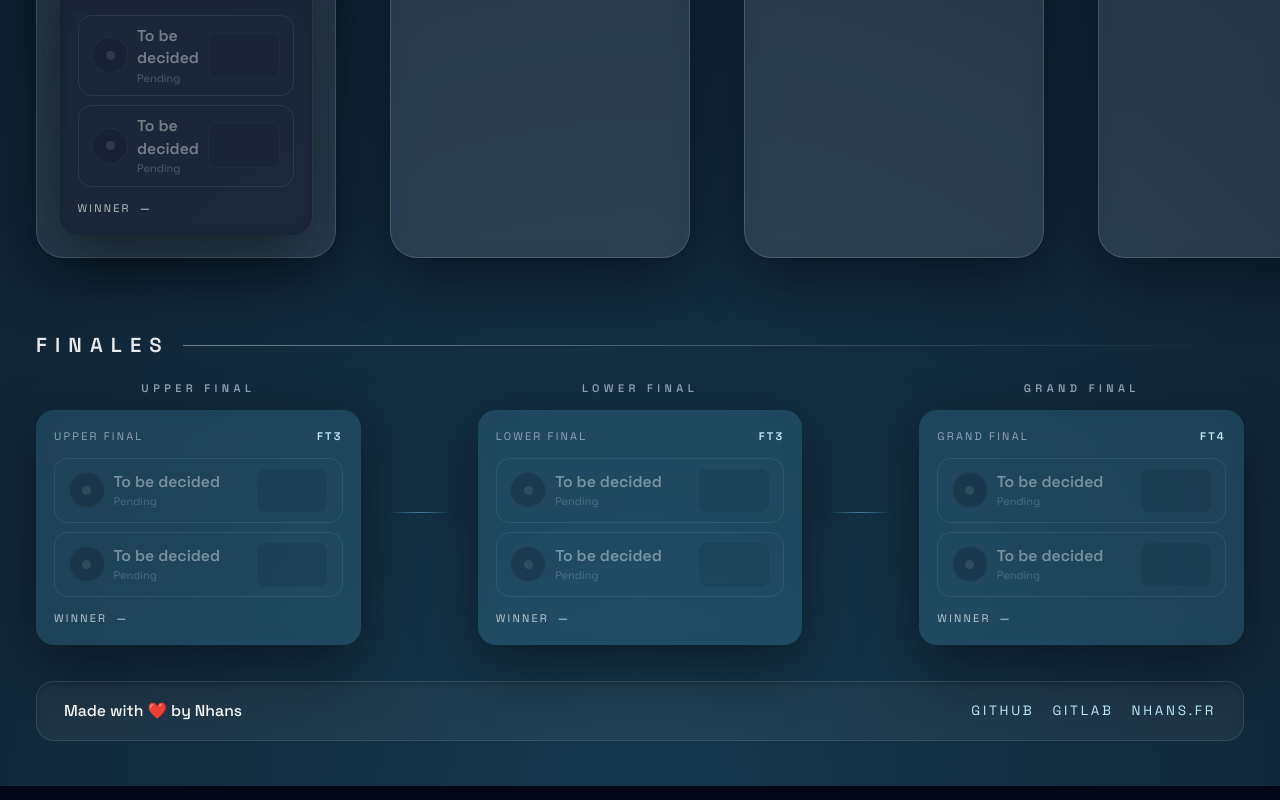
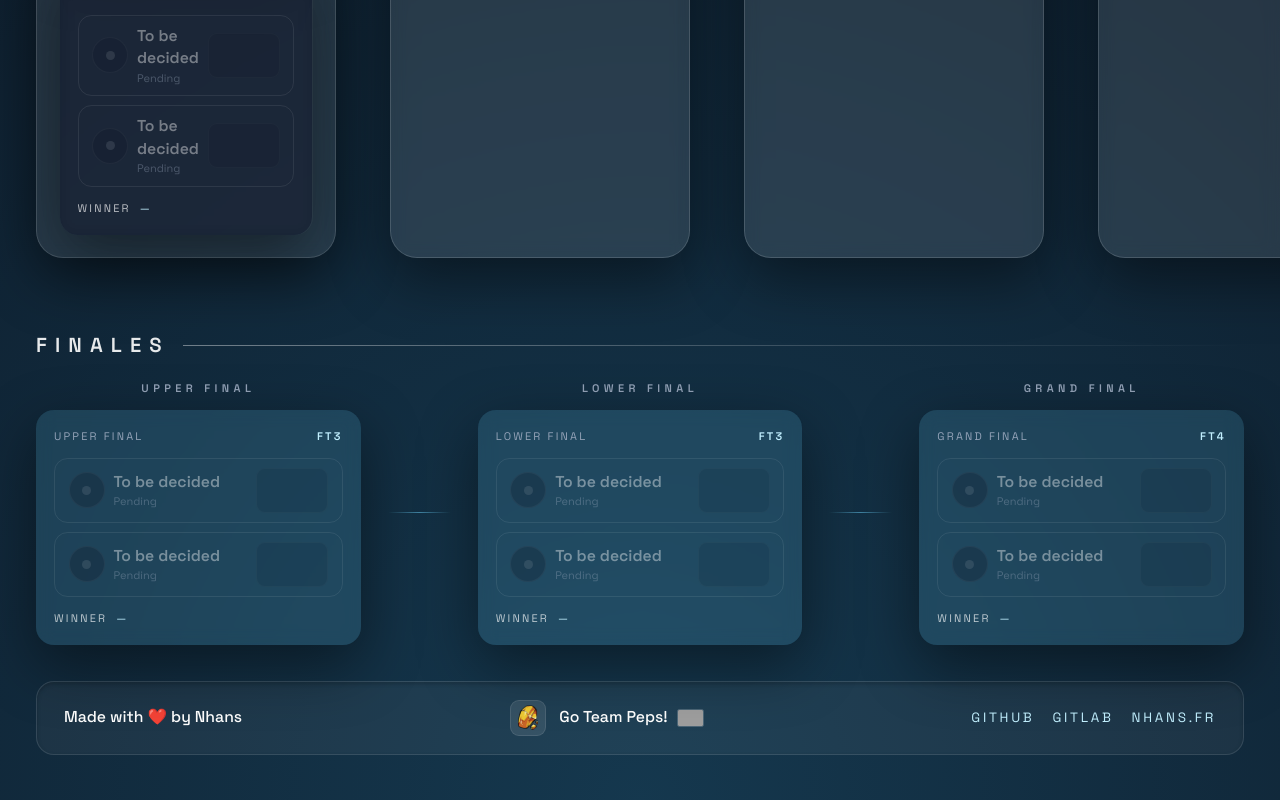
Before and after one commit to nhansds/owcsBracket, a Nuxt app: page / in a window 1280 px wide. Shown: the part 3036-3836 px from the top of the page. Built offline with nearby package versions, Linux system fonts and the light colour scheme; grey boxes are pictures that could not be loaded.

Commit message:
Add Team Peps logo and slogan to footer for enhanced branding

```diff
--- a/app/app.vue
+++ b/app/app.vue
@@ -23,6 +23,22 @@
         class="flex flex-col gap-2 rounded-2xl border border-white/10 bg-white/5 px-6 py-4 text-sm text-slate-300 shadow-inner shadow-black/20 sm:flex-row sm:items-center sm:justify-between"
       >
         <span class="font-medium text-white">Made with ❤️ by Nhans</span>
+        <div class="flex items-center gap-3 font-medium text-white">
+          <img
+            src="/teams/41px-Team_Peps_July_2022_allmode.png"
+            alt="Team Peps logo"
+            class="h-8 w-8 rounded-lg border border-white/10 bg-white/10 object-contain p-1"
+          />
+          <span class="flex items-center gap-2">
+            Go Team Peps!
+            <img
+              src="https://upload.wikimedia.org/wikipedia/en/c/c3/Flag_of_France.svg"
+              alt="French flag"
+              class="h-4 w-6 rounded-sm border border-white/20 object-cover"
+              loading="lazy"
+            />
+          </span>
+        </div>
         <div class="flex flex-wrap items-center gap-4 text-xs uppercase tracking-[0.2em]">
           <a
             href="https://github.com/nhansds"
```
